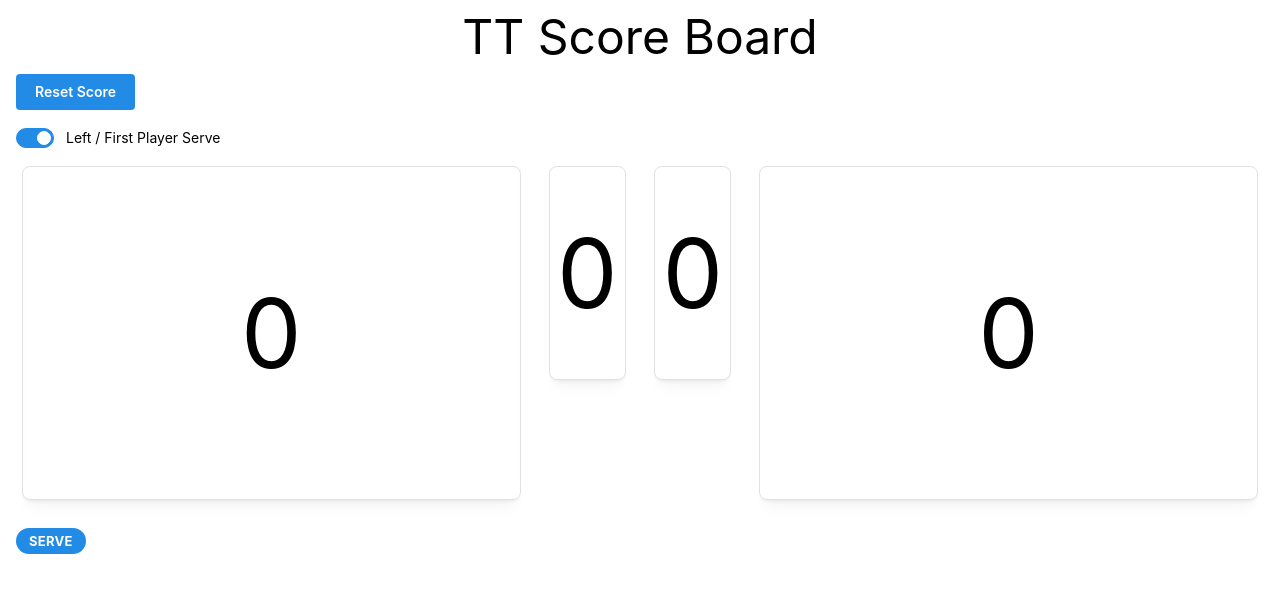
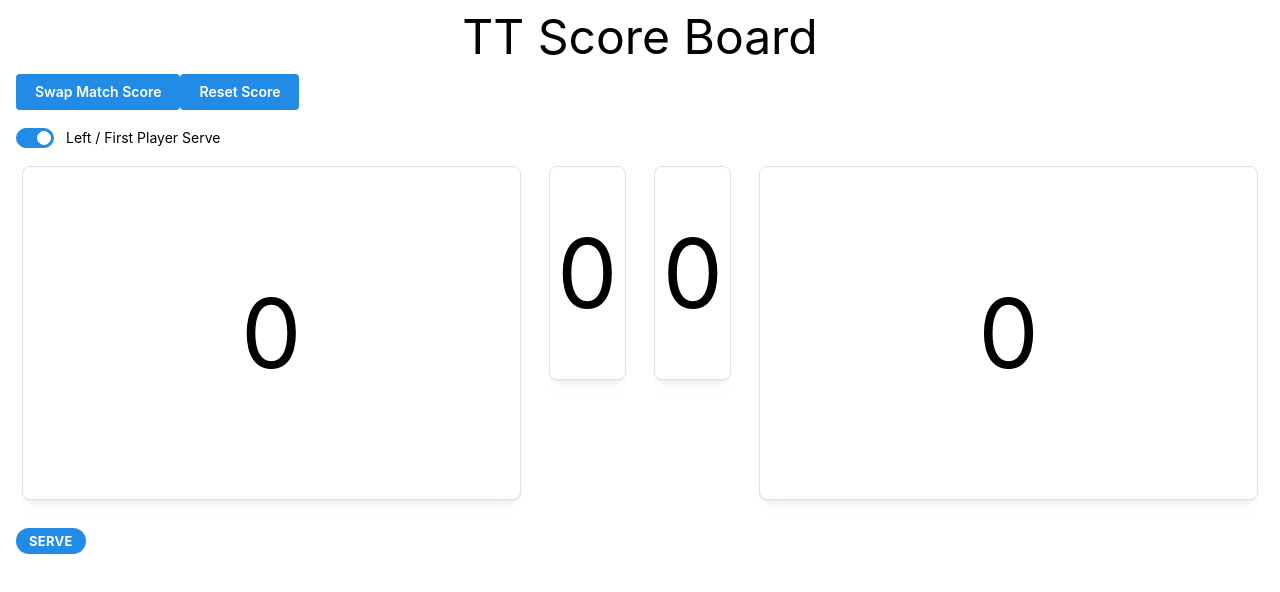
Before and after one commit to r48n34/Modern-Table-Tennis-Score-Board, a React (Vite) app: page / in a window 1280 px wide. Shown: the top 592 px of the page. Built offline with nearby package versions, Linux system fonts and the light colour scheme.

Commit message:
Update BigScoreBoard.tsx

```diff
--- a/src/components/BigScoreBoard.tsx
+++ b/src/components/BigScoreBoard.tsx
@@ -75,6 +75,30 @@ function BigScoreBoard(){
             <Button
                 variant="filled"
                 onClick={() => {
+
+                    console.log(playersScore);
+                    const newLeftScore = playersScore["rightPlayerMatchScore"]
+                    const newRightScore = playersScore["leftPlayerMatchScore"]
+
+                    console.log(newLeftScore, newRightScore);
+
+                    setPlayersScore(v => ({
+                        ...v,
+                        leftPlayerMatchScore: newLeftScore,
+                        rightPlayerMatchScore: newRightScore,
+                    }));
+
+                    emblaLeftMatchScore?.scrollTo(newLeftScore, false)
+                    emblaRightMatchScore?.scrollTo(newRightScore, false)
+                }}
+                mb={18}
+            >
+                Swap Match Score
+            </Button>
+
+            <Button
+                variant="filled"
+                onClick={() => {
                     setPlayersScore(v => ({
                         ...v,
                         leftPlayerScore: 0,
@@ -100,20 +124,38 @@ function BigScoreBoard(){
 
             <Grid mt={12}>
                 <Grid.Col span={5}>
-                    <ScoreDrag changeScore={changeScore} player={"leftPlayerScore"} setEmbla={setEmblaLeftScore} />
+                    <ScoreDrag
+                        changeScore={changeScore}
+                        player={"leftPlayerScore"}
+                        setEmbla={setEmblaLeftScore}
+                    />
                     {isCurrentFirstPlayerServe && (<Badge color="blue" size="lg" mt={6}>Serve</Badge>)}
                 </Grid.Col>
 
                 <Grid.Col span={1}>
-                    <ScoreDrag player={"leftPlayerMatchScore"} height={230} setEmbla={setEmblaLeftMatchScore} />
+                    <ScoreDrag
+                        player={"leftPlayerMatchScore"}
+                        changeScore={changeScore}
+                        height={230}
+                        setEmbla={setEmblaLeftMatchScore}
+                    />
                 </Grid.Col>
 
                 <Grid.Col span={1}>
-                    <ScoreDrag player={"rightPlayerMatchScore"} height={230} setEmbla={setEmblaRightMatchScore} />
+                    <ScoreDrag
+                        player={"rightPlayerMatchScore"}
+                        changeScore={changeScore}
+                        height={230}
+                        setEmbla={setEmblaRightMatchScore}
+                    />
                 </Grid.Col>
 
                 <Grid.Col span={5}>
-                    <ScoreDrag changeScore={changeScore} player={"rightPlayerScore"} setEmbla={setEmblaRightScore}/>
+                    <ScoreDrag
+                        changeScore={changeScore}
+                        player={"rightPlayerScore"}
+                        setEmbla={setEmblaRightScore}
+                    />
                     {!isCurrentFirstPlayerServe && (<Badge color="blue" size="lg" mt={6}>Serve</Badge>)}
                 </Grid.Col>
             </Grid>
```
